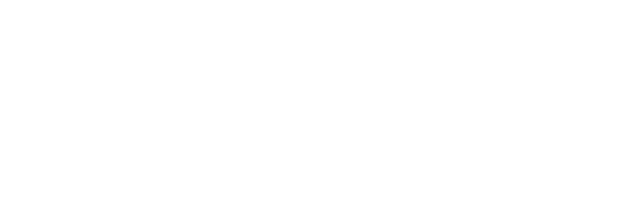
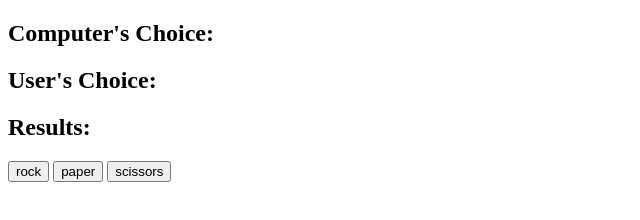
Before and after one commit to MaiCodes-exe/rock-paper-scissors, a plain HTML site: page index.html in a window 1280 px wide. Shown: the whole page, without its empty margins (0-640 px from the left). Drawn offline with Linux system fonts and the light colour scheme.

Commit message:
initial elements

```diff
--- a/index.html
+++ b/index.html
@@ -1,12 +1,19 @@
 <!DOCTYPE html>
-<html lang="en">
+<html lang="en" dir="ltr">
 <head>
     <meta charset="UTF-8">
     <meta http-equiv="X-UA-Compatible" content="IE=edge">
     <meta name="viewport" content="width=device-width, initial-scale=1.0">
-    <title>Document</title>
+    <title>Rock Paper Scissors Game</title>
 </head>
 <body>
+    <h2>Computer's Choice:<span id="computer choice"></span></h2>
+    <h2>User's Choice:<span id="user choice"></span></h2>
+    <h2>Results:<span id="results"></span></h2>
 
+    <button id="rock">rock</button>
+    <button id="paper">paper</button>
+    <button id="scissors">scissors</button>
+    <script src="app.js" charset="UTF-8"></script>
 </body>
 </html>
```
